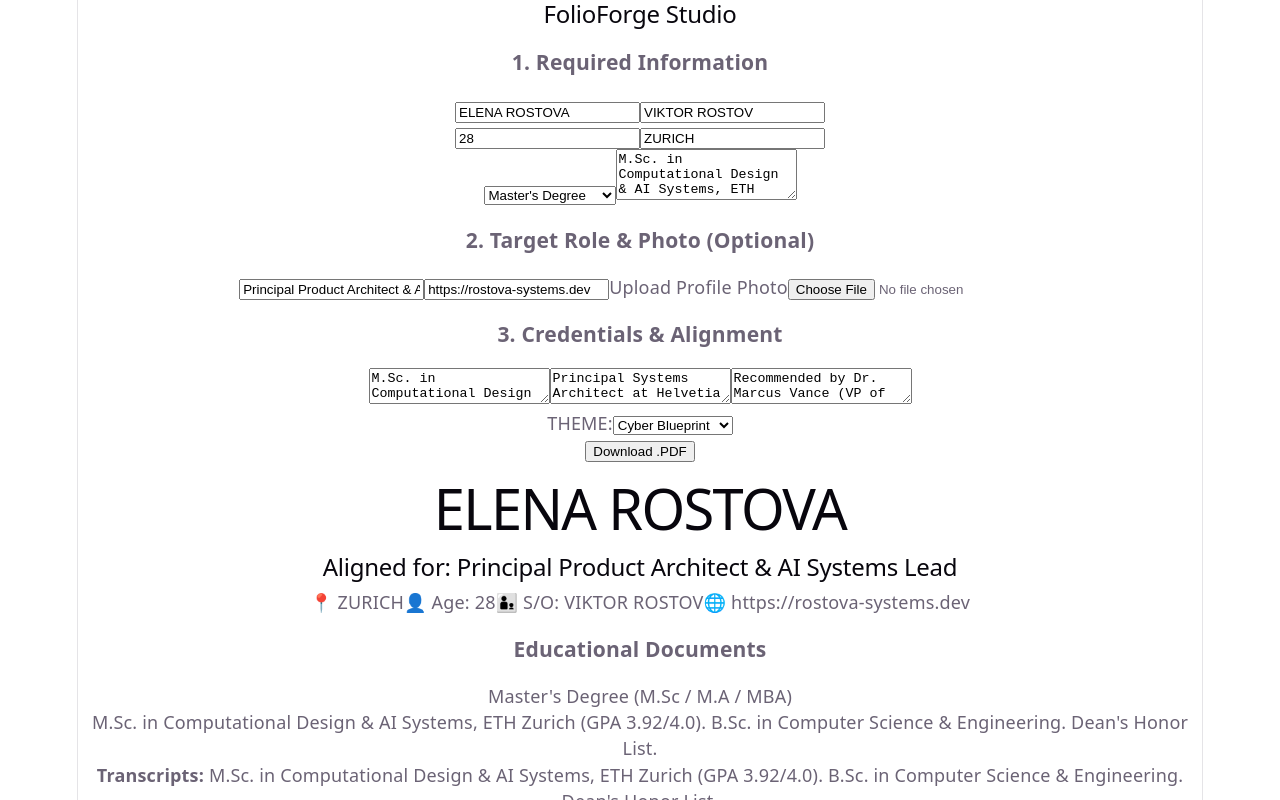
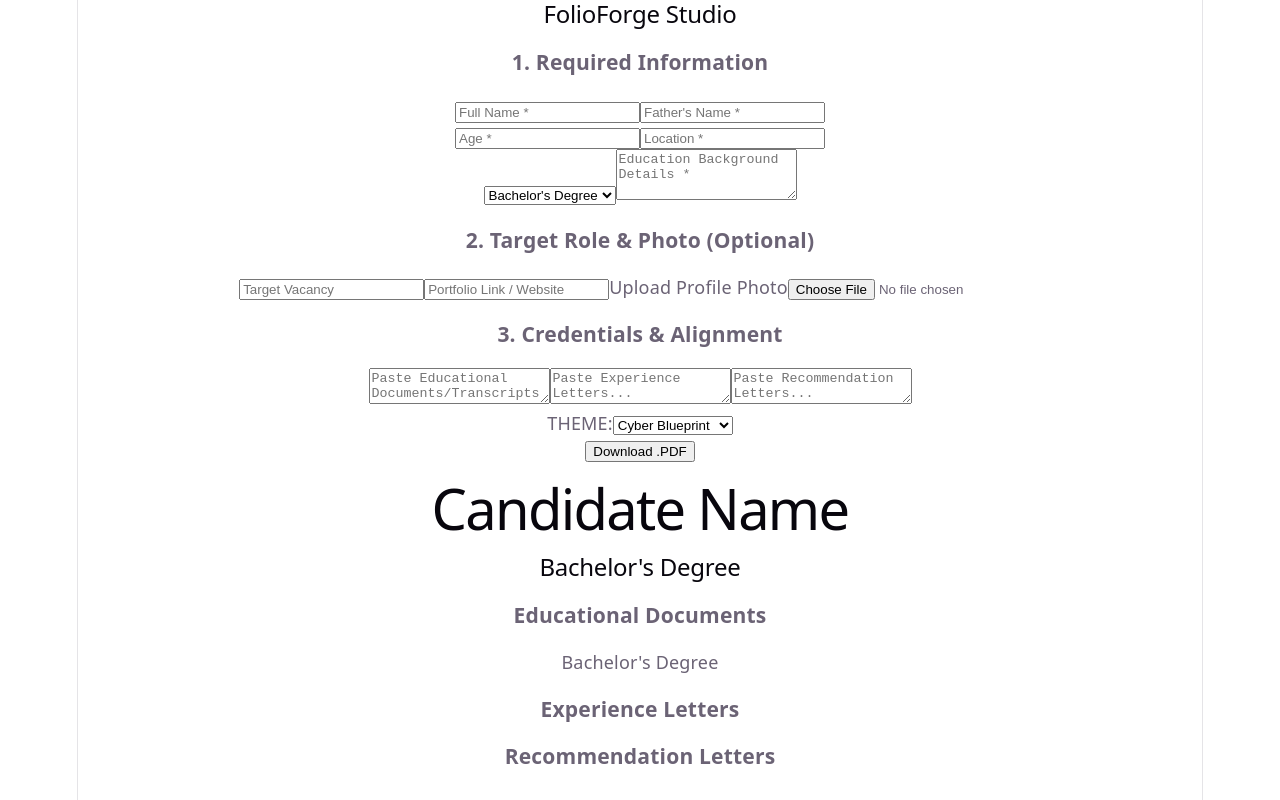
Before and after one commit to nasebhamdard555-ctrl/vitejs-vite-yboj7ber, a React (Vite) app: page / in a window 1280 px wide. Shown: the top 800 px of the page. Built offline with nearby package versions, Linux system fonts and the light colour scheme.

Commit message:
Update FolioForgeStudio.jsx

```diff
--- a/src/FolioForgeStudio.jsx
+++ b/src/FolioForgeStudio.jsx
@@ -3,24 +3,24 @@
 export default function FolioForgeStudio() {
   // --- STATE: Candidate Intake & Credentials ---
   const [candidate, setCandidate] = useState({
-    fullName: 'ELENA ROSTOVA',
-    fatherName: 'VIKTOR ROSTOV',
-    age: '28',
-    location: 'ZURICH',
-    educationLevel: "Master's Degree (M.Sc / M.A / MBA)",
-    educationBackground: 'M.Sc. in Computational Design & AI Systems, ETH Zurich (GPA 3.92/4.0). B.Sc. in Computer Science & Engineering. Dean\'s Honor List.',
-    targetVacancy: 'Principal Product Architect & AI Systems Lead',
-    website: 'https://rostova-systems.dev'
+    fullName: '',
+    fatherName: '',
+    age: '',
+    location: '',
+    educationLevel: "Bachelor's Degree",
+    educationBackground: '',
+    targetVacancy: '',
+    website: ''
   });
 
   const [documents, setDocuments] = useState({
-    educational: 'M.Sc. in Computational Design & AI Systems, ETH Zurich (GPA 3.92/4.0). B.Sc. in Computer Science & Engineering. Dean\'s Honor List.',
-    experience: 'Principal Systems Architect at Helvetia Neural Labs (2022-Present): Led 28 engineers, launched AetherFlow Neural Studio (80k+ users, 99.98% uptime). Senior Staff Engineer at Vanguard Spatial (2019-2022): Reduced latency by...',
-    recommendation: 'Recommended by Dr. Marcus Vance (VP of Engineering): "Top 0.1% systems architect combining mathematical rigor with extraordinary visual polish and executive delivery."'
+    educational: '',
+    experience: '',
+    recommendation: ''
   });
 
   const [photoUrl, setPhotoUrl] = useState('');
-  const [theme, setTheme] = useState('blueprint'); // obsidian, brutalist, minimal, blueprint
+  const [theme, setTheme] = useState('blueprint');
 
   // --- REFS for PDF and HTML Export ---
   const portfolioRef = useRef(null);
@@ -114,7 +114,7 @@
           >
             <option value="High School">High School</option>
             <option value="Bachelor's Degree">Bachelor's Degree</option>
-            <option value="Master's Degree (M.Sc / M.A / MBA)">Master's Degree</option>
+            <option value="Master's Degree">Master's Degree</option>
             <option value="PhD">PhD</option>
           </select>
           <textarea
@@ -133,7 +133,7 @@
           <input
             className="p-2 border rounded bg-gray-950 border-gray-700 text-white"
             name="targetVacancy"
-            placeholder="Target Vacancy (e.g., Software Engineer)"
+            placeholder="Target Vacancy"
             value={candidate.targetVacancy}
             onChange={handleInputChange}
           />
@@ -221,10 +221,12 @@
               )}
               <div className="text-center md:text-left">
                 <h1 className="text-4xl md:text-5xl font-bold mb-2 uppercase tracking-tight">
-                  {candidate.fullName}
+                  {candidate.fullName || 'Candidate Name'}
                 </h1>
                 <h2 className="text-xl md:text-2xl opacity-80 font-medium">
-                  {candidate.targetVacancy ? `Aligned for: ${candidate.targetVacancy}` : candidate.educationLevel}
+                  {candidate.targetVacancy
+                    ? `Aligned for: ${candidate.targetVacancy}`
+                    : candidate.educationLevel}
                 </h2>
                 <div className="mt-3 text-sm opacity-70 flex gap-4 flex-wrap justify-center md:justify-start">
                   {candidate.location && <span>📍 {candidate.location}</span>}
```
